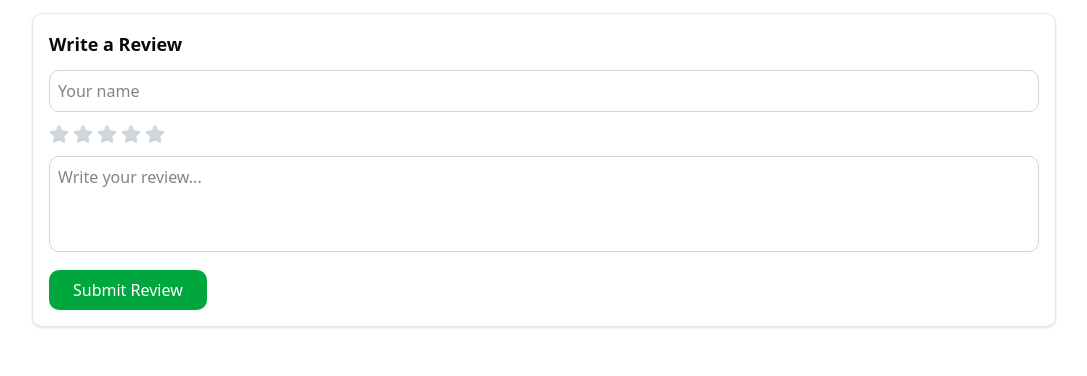
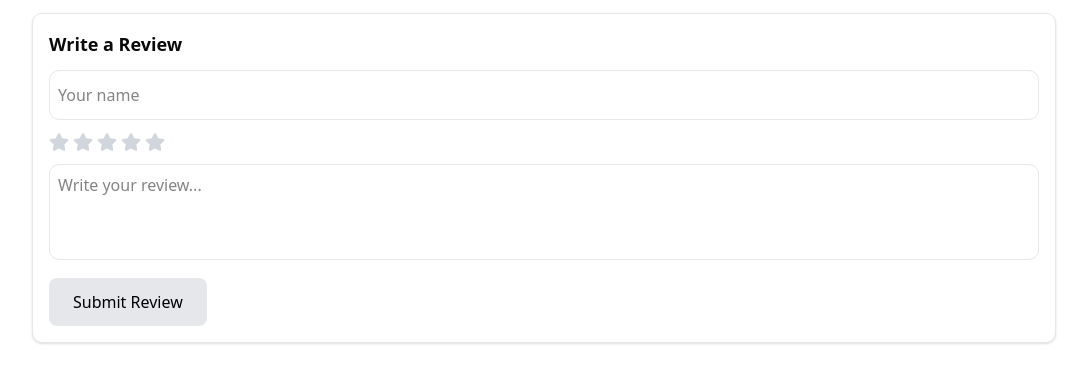
Before and after one commit to Aamir825/PrimePick, a React (Vite) app: page /products/1 in a window 1280 px wide. Shown: the part 847-1223 px from the top of the page, without its empty margins (96-1183 px from the left). Built offline with nearby package versions, Linux system fonts and the light colour scheme.

Commit message:
Update styling for review form inputs and button in ProductReview component

```diff
--- a/src/components/ProductReviews/ProductReviews.tsx
+++ b/src/components/ProductReviews/ProductReviews.tsx
@@ -85,7 +85,7 @@ const ProductReview:React.FC<ProductReviewSectionProps> = ({ initialReviews = []
           placeholder="Your name"
           value={name}
           onChange={(e) => setName(e.target.value)}
-          className="w-full border border-gray-300 rounded-lg p-2 mb-3 focus:ring focus:ring-green-200"
+          className="w-full border border-gray-200 rounded-lg px-2 py-3 mb-3 focus:ring focus:ring-green-200"
         />
 
         {/* Rating */}
@@ -106,12 +106,12 @@ const ProductReview:React.FC<ProductReviewSectionProps> = ({ initialReviews = []
           placeholder="Write your review..."
           value={comment}
           onChange={(e) => setComment(e.target.value)}
-          className="w-full border border-gray-300 rounded-lg p-2 mb-3 h-24 resize-none focus:ring focus:ring-green-200"
+          className="w-full border border-gray-200 rounded-lg p-2 mb-3 h-24 resize-none focus:ring focus:ring-green-200"
         ></textarea>
 
         <button
           type="submit"
-          className="px-6 py-2 bg-green-600 text-white rounded-lg hover:bg-green-700"
+          className="px-6 py-3 bg-gray-200 text-black rounded-md hover:bg-gray-300"
         >
           Submit Review
         </button>
```
